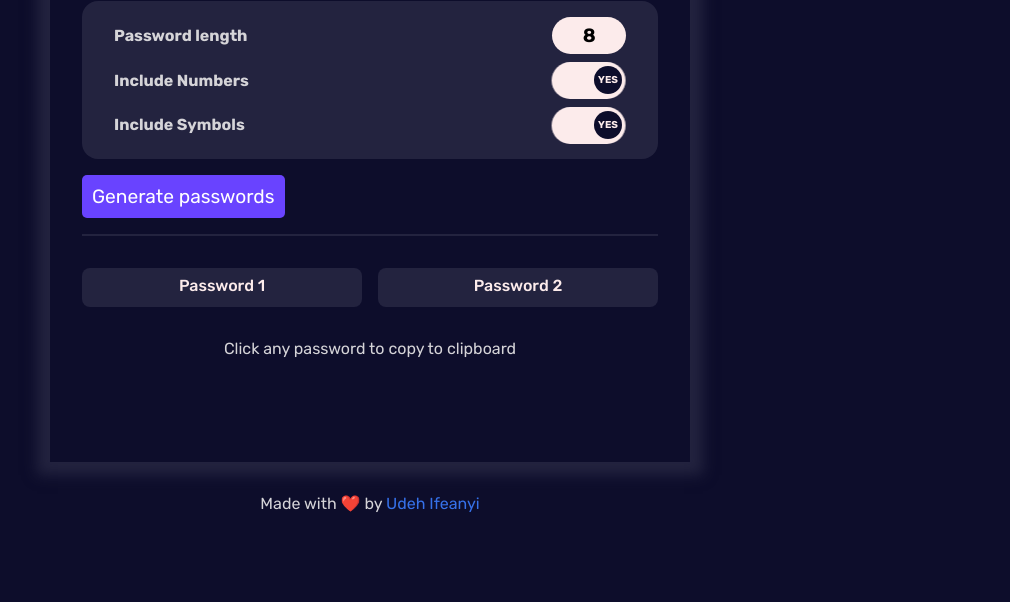
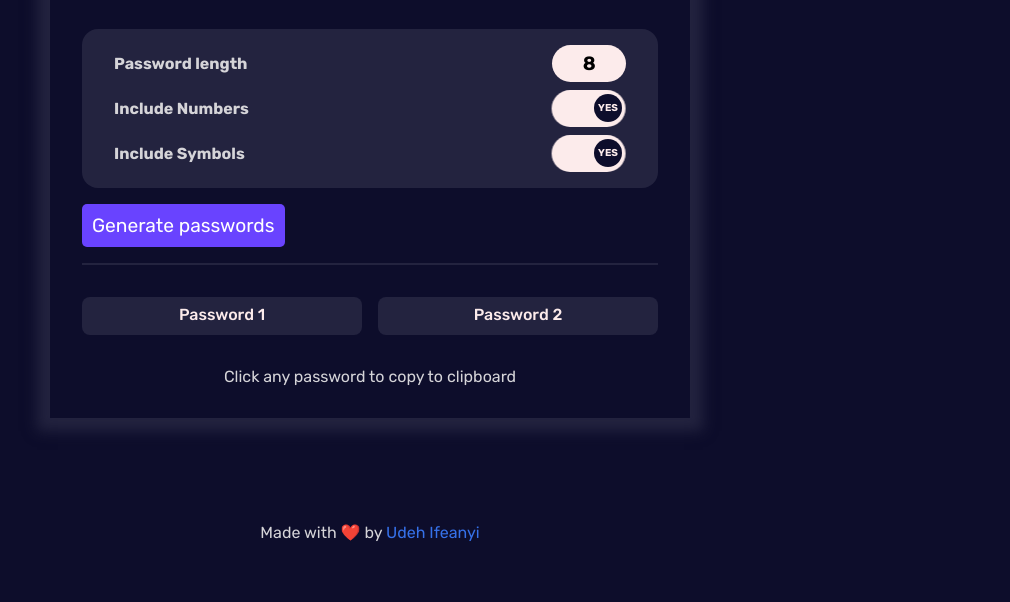
Before and after one commit to Ifescohub/password-generator, a plain HTML site: page index.html in a window 1280 px wide. Shown: the part 198-800 px from the top of the page, without its empty margins (270-1280 px from the left). Drawn offline with Linux system fonts and the light colour scheme.

Commit message:
Revised commit

```diff
--- a/styles.css
+++ b/styles.css
@@ -24,7 +24,7 @@
 
 body {
     display: grid;
-    /* place-items: center; */
+    place-items: center;
     width: 100%;
     min-height: 100vh;
     background: var(--clr-dark);
@@ -38,7 +38,7 @@ main{
     width: 40rem;
     max-width: 90%;
     padding: 2rem;
-    margin: 2rem auto;
+    margin: 1rem auto;
     box-shadow: 0 0 0.8rem 0.8rem var(--clr-dark-2);
 }
 
```
